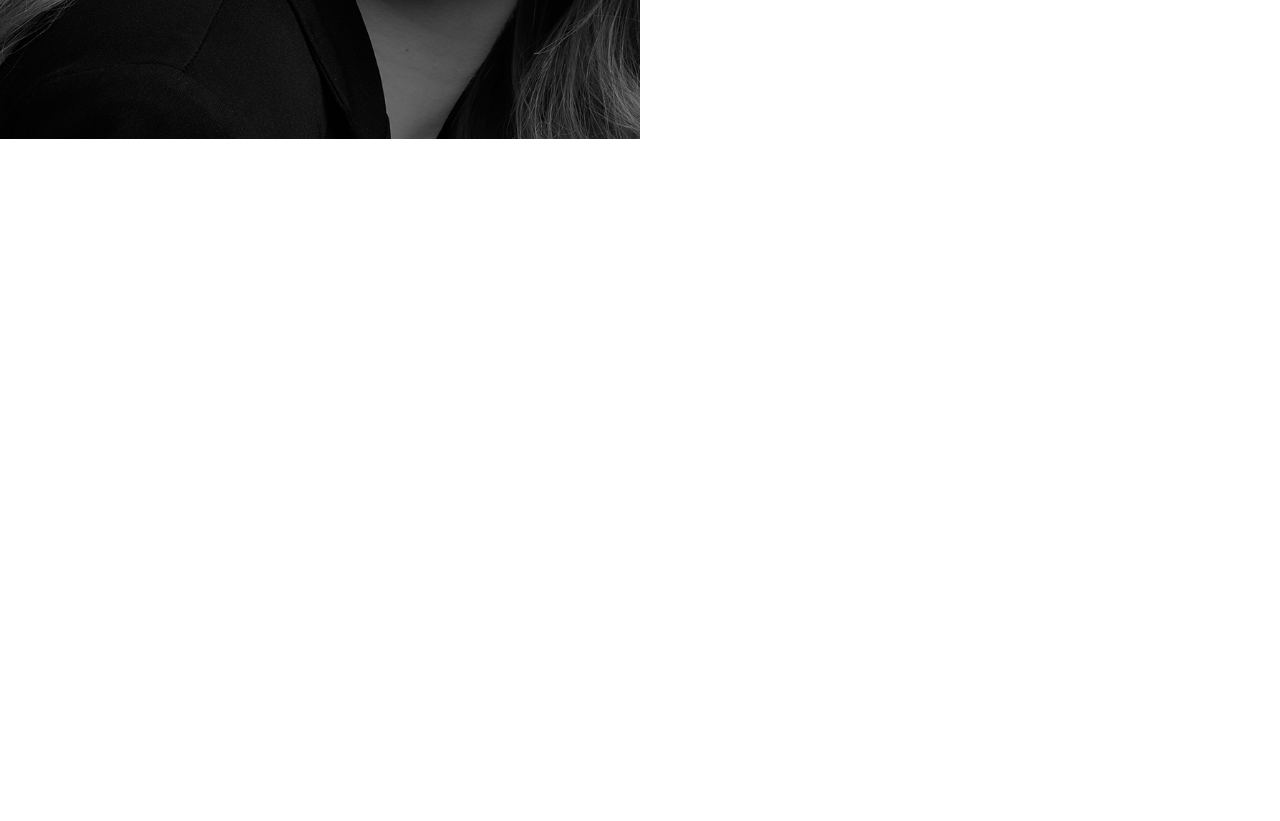
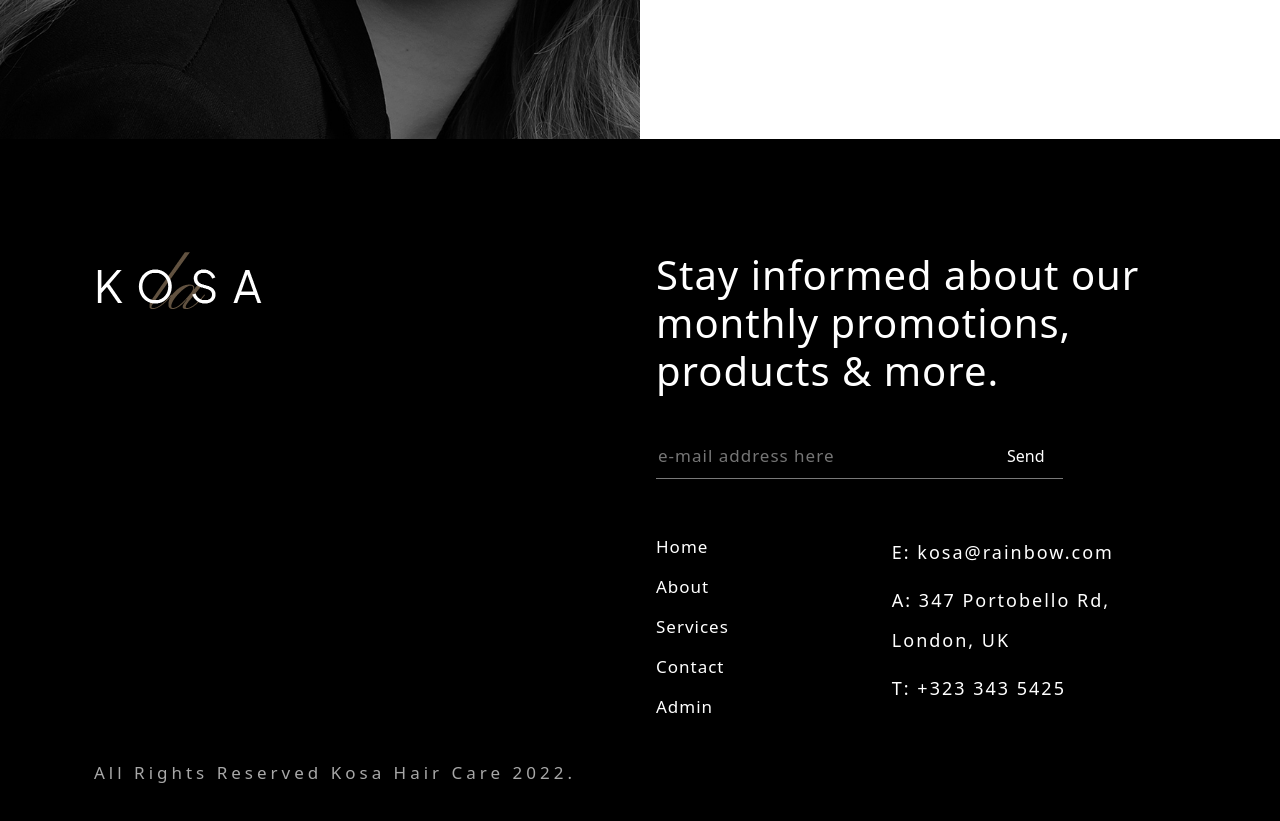
Before and after one commit to DipraDas/Kosa, a React (Create React App) app: page / in a window 1280 px wide. Shown: the part 3340-4161 px from the top of the page. Before the commit the page ends 3479 px from the top, so only its background shows below. Built offline with nearby package versions, Linux system fonts and the light colour scheme.

Commit message:
Footer Added

```diff
--- a/package.json
+++ b/package.json
@@ -3,11 +3,17 @@
   "version": "0.1.0",
   "private": true,
   "dependencies": {
+    "@emailjs/browser": "^3.5.0",
+    "@fortawesome/fontawesome-svg-core": "^6.1.1",
+    "@fortawesome/free-regular-svg-icons": "^6.1.1",
+    "@fortawesome/free-solid-svg-icons": "^6.1.1",
+    "@fortawesome/react-fontawesome": "^0.1.18",
     "@testing-library/jest-dom": "^5.16.3",
     "@testing-library/react": "^12.1.4",
     "@testing-library/user-event": "^13.5.0",
     "animate.css": "^4.1.1",
     "bootstrap": "^5.1.3",
+    "emailjs-com": "^3.2.0",
     "react": "^18.0.0",
     "react-bootstrap": "^2.2.2",
     "react-dom": "^18.0.0",
--- a/src/App.js
+++ b/src/App.js
@@ -9,6 +9,7 @@ import Contact from './components/Pages/Contact/Contact';
 import NotFound from './components/Pages/NotFound/NotFound';
 import Header from './components/Shared/Header/Header';
 import HomeComponents from './components/Pages/Home/HomeComponents/HomeComponents';
+import Footer from './components/Shared/Footer/Footer';
 
 function App() {
   return (
@@ -34,6 +35,7 @@ function App() {
           <NotFound></NotFound>
         </Route>
       </Switch>
+      <Footer></Footer>
     </BrowserRouter>
   );
 }
--- a/src/components/Pages/Home/SendingInterest/SendingInterest.css
+++ b/src/components/Pages/Home/SendingInterest/SendingInterest.css
@@ -57,7 +57,7 @@
     box-sizing: border-box;
 }
 
-.sendingInterestRight button{
+.sendingInterestRight  button{
     width: 120px;
     letter-spacing: 3px;
     font-weight: 500;
--- a/src/components/Shared/Footer/Footer.css
+++ b/src/components/Shared/Footer/Footer.css
@@ -0,0 +1,70 @@
+.footer {
+    background-color: rgb(0, 0, 0);
+}
+
+.footer h1 {
+    color: #fff;
+    font-size: 40px;
+    font-weight: 300;
+    letter-spacing: 1px;
+}
+
+.footer input {
+    border: none;
+    padding-bottom: 10px;
+    background-color: black;
+    color: #fff;
+    outline: none;
+}
+
+.text-right button{
+    border: none;
+    padding-bottom: 10px;
+    background-color: black;
+    color: #fff;
+    outline: none;
+}
+
+.emailSend {
+    border-bottom: 1px solid rgb(121, 121, 121);
+}
+
+.text-right {
+    text-align: right;
+}
+
+.emailSend input {
+    letter-spacing: 1px;
+}
+
+.emailSend input::placeholder {
+    font-size: 17px;
+    letter-spacing: 1px;
+    font-weight: 500;
+}
+
+.links a {
+    text-decoration: none;
+    color: #fff;
+    font-size: 17px;
+    line-height: 40px;
+    letter-spacing: 1px;
+}
+
+.links h3 {
+    margin-top: 5px;
+    text-decoration: none;
+    color: #fff;
+    font-size: 18px;
+    line-height: 40px;
+    letter-spacing: 2px;
+    font-weight: 300;
+}
+
+.ending h5 {
+    color: rgb(168, 168, 168);
+    font-size: 17px;
+    font-weight: 300;
+    letter-spacing: 4px;
+    margin-top: 20PX;
+}
--- a/src/components/Shared/Footer/Footer.js
+++ b/src/components/Shared/Footer/Footer.js
@@ -1,10 +1,66 @@
 import React from 'react';
 import './Footer.css';
+import footerLogo from '../../../../src/Images/HomePage/footerLogo.png';
+import { Link } from 'react-router-dom';
+import emailjs from 'emailjs-com';
 
 const Footer = () => {
+
+    function sendEmail(e) {
+        e.preventDefault();
+        emailjs.sendForm('gmail', 'template_1vxlp9b', e.target, 'user_bcEdHjT3cZukpBuW6Y2Nn')
+            .then((result) => {
+                console.log(result.text);
+            }, (error) => {
+                console.log(error.text);
+            });
+        e.target.reset()
+    }
+
     return (
-        <div>
-            <h1>Footer</h1>
+        <div className='footer'>
+            <div className="container py-5">
+                <div className="row m-0 py-5">
+                    <div className="col-lg-6 col-md-12 py-3">
+                        <img src={footerLogo} alt="" />
+                    </div>
+                    <div className="col-lg-6 col-md-12 p-0 py-3 ps-3">
+                        <h1>Stay informed about our monthly promotions, products & more.</h1>
+                        <form onSubmit={sendEmail}>
+                            <div className="row w-75 my-5 mx-0 emailSend">
+                                <div className="col-9 ps-0">
+                                    <input className='w-100 ms-0' type="email" name="email" id="" placeholder='e-mail address here' />
+                                </div>
+                                <div className="col-3 text-right">
+                                    {/* <input type="submit" value="Send" /> */}
+                                    <button type="submit">Send</button>
+                                </div>
+                            </div>
+                        </form>
+                        <div className="row links">
+                            <div className="col-md-5 col-sm-12">
+                                <Link to='/home'>Home</Link>
+                                <br />
+                                <Link to='/about'>About</Link>
+                                <br />
+                                <Link to='/services'>Services</Link>
+                                <br />
+                                <Link to='/contact'>Contact</Link>
+                                <br />
+                                <Link>Admin</Link>
+                            </div>
+                            <div className="col-md-7 col-sm-12">
+                                <h3>E: kosa@rainbow.com</h3>
+                                <h3>A: 347 Portobello Rd, London, UK</h3>
+                                <h3>T: +323 343 5425</h3>
+                            </div>
+                        </div>
+                    </div>
+                    <div className='ending'>
+                        <h5>All Rights Reserved Kosa Hair Care 2022.</h5>
+                    </div>
+                </div>
+            </div>
         </div>
     );
 };
```
Also changed, not shown: src/Images/HomePage/footerLogo.png (added), 1 other file (tests, documents, lock files or other folders).
